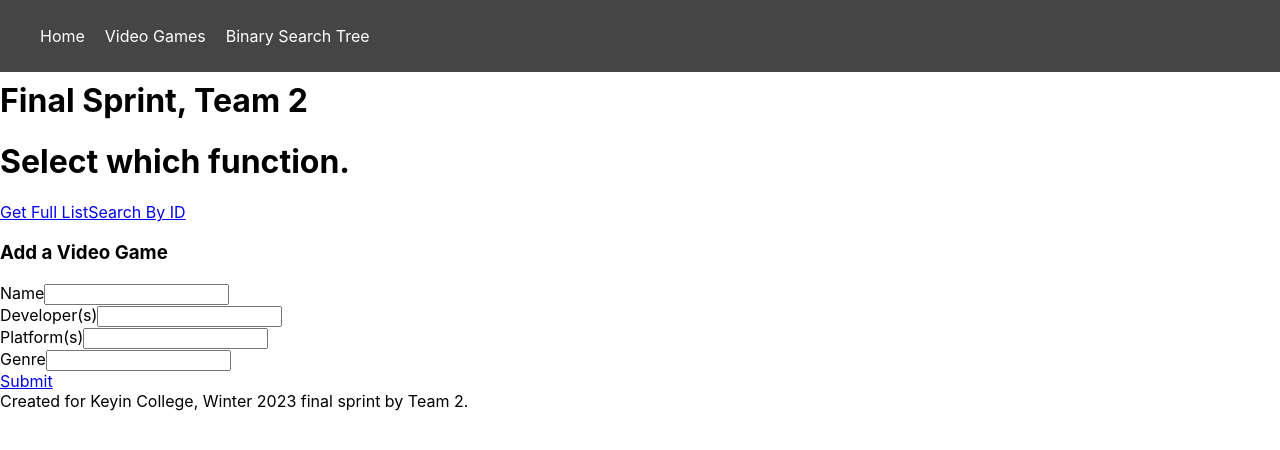
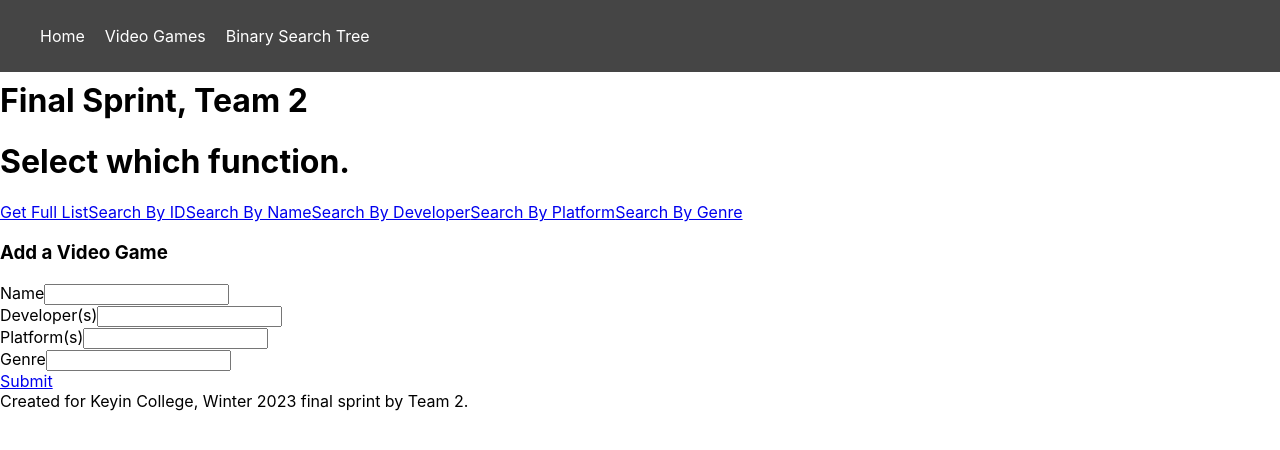
Before and after one commit to Semester-4-Group-2/team-2-sprint-2-frontend, a React (Create React App) app in the folder team2-react/: page /videogames in a window 1280 px wide. Shown: the top 450 px of the page. Built offline with nearby package versions, Linux system fonts and the light colour scheme.

Commit message:
Completed Linking
All Links added to VideoGames

```diff
--- a/team2-react/src/App.jsx
+++ b/team2-react/src/App.jsx
@@ -46,17 +46,11 @@ function App() {
           <Route path="/videogames/getAll" element={<FindAll />} />
           {/* confirm search specific */}
           <Route path="/videogames/getById/" element={<FindByID />} />
-          <Route path="/videogames/getByName/{name}" element={<FindByName />} />
+          <Route path="/videogames/getByName/" element={<FindByName />} />
+          <Route path="/videogames/getByGenre/" element={<FindByGenre />} />
+          <Route path="/videogames/getByDevelopers/" element={<FindByDev />} />
           <Route
-            path="/videogames/getByGenre/{genre}"
-            element={<FindByGenre />}
-          />
-          <Route
-            path="/videogames/getByDevelopers/{developers}"
-            element={<FindByDev />}
-          />
-          <Route
-            path="/videogames/getByPlatform?platform={platform}"
+            path="/videogames/getByPlatforms/"
             element={<FindByPlatform />}
           />
           <Route path="/videogames/add" element={<AddVideoGame />} />
--- a/team2-react/src/Components/VideoGames.jsx
+++ b/team2-react/src/Components/VideoGames.jsx
@@ -7,12 +7,12 @@ export default function VideoGames() {
     <main>
       <h1>Select which function.</h1>
       <nav>
-        <Link to="/videogames/getAll" className="links">
-          Get Full List
-        </Link>
-        <Link to="/videogames/getById/" className="links">
-          Search By ID
-        </Link>
+        <Link to="/videogames/getAll">Get Full List</Link>
+        <Link to="/videogames/getById/">Search By ID</Link>
+        <Link to={"/videogames/getByName/"}>Search By Name</Link>
+        <Link to={"/videogames/getByDevelopers/"}>Search By Developer</Link>
+        <Link to={"/videogames/getByPlatforms/"}>Search By Platform</Link>
+        <Link to={"/videogames/getByGenre/"}>Search By Genre</Link>
       </nav>
       <AddVideoGame />
     </main>
```
